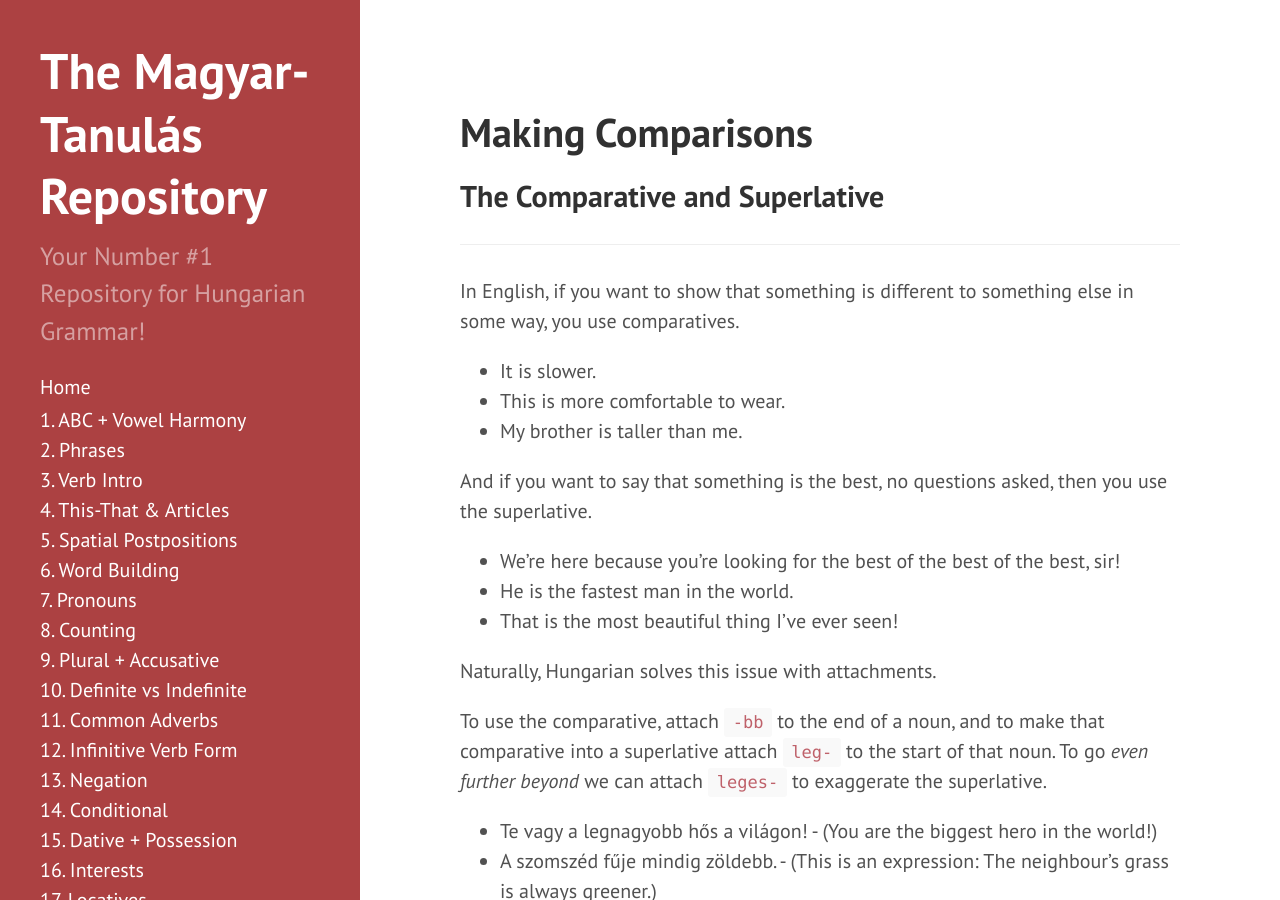
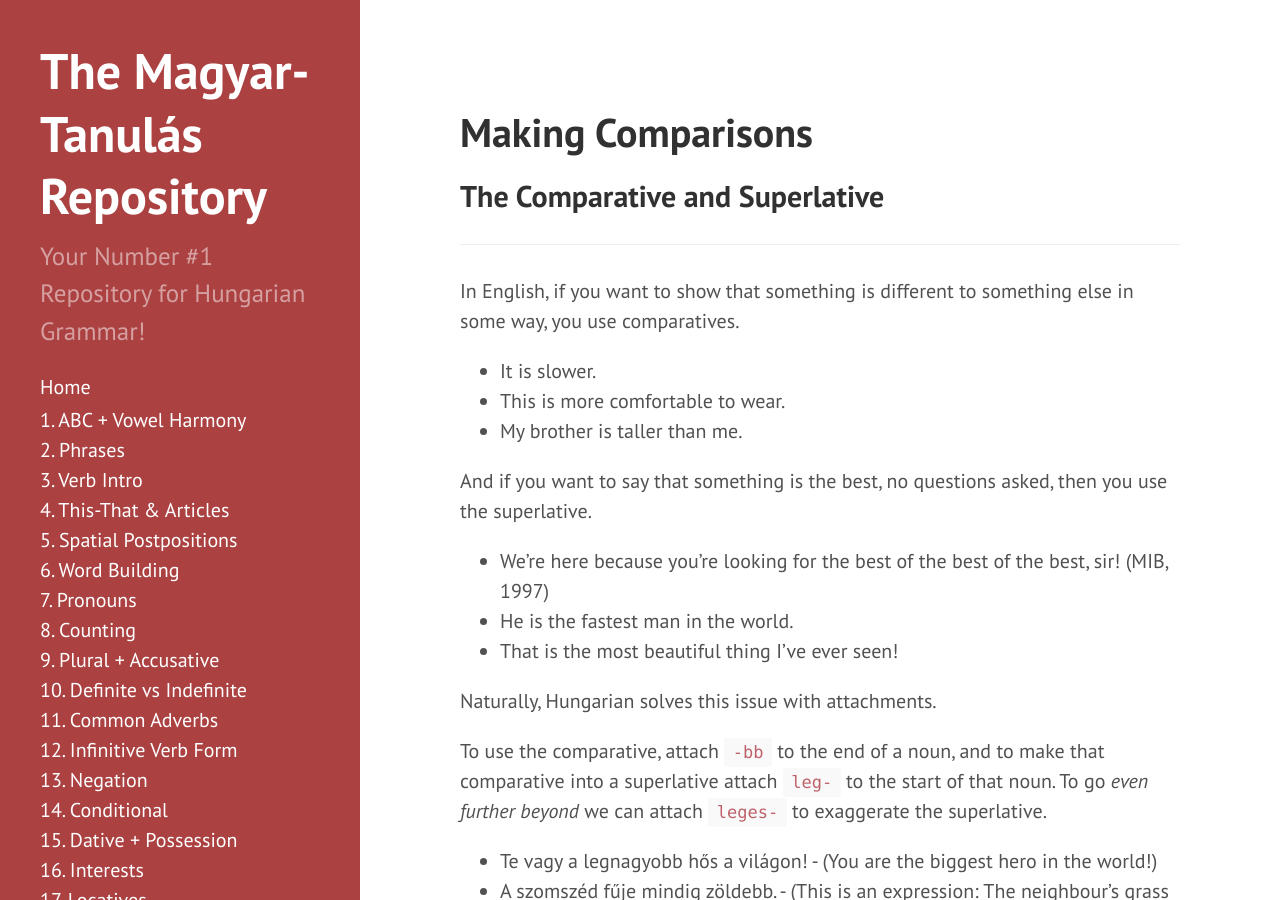
Before and after one commit to Magyartanulas/magyartanulas.github.io, a Jekyll site: the page built from comparisons.md, in a window 1280 px wide and 900 px high. Built offline with Jekyll 4.4.1, drawn with Linux system fonts in a browser that asks for light colours; comment, search, counter and statistics services are not loaded.

Commit message:
Update comparisons.md

```diff
--- a/comparisons.md
+++ b/comparisons.md
@@ -14,7 +14,7 @@ In English, if you want to show that something is different to something else in
 
 And if you want to say that something is the best, no questions asked, then you use the superlative.
 
-* We're here because you're looking for the best of the best of the best, sir!
+* We're here because you're looking for the best of the best of the best, sir! (MIB, 1997)
 * He is the fastest man in the world.
 * That is the most beautiful thing I've ever seen!
 
```
